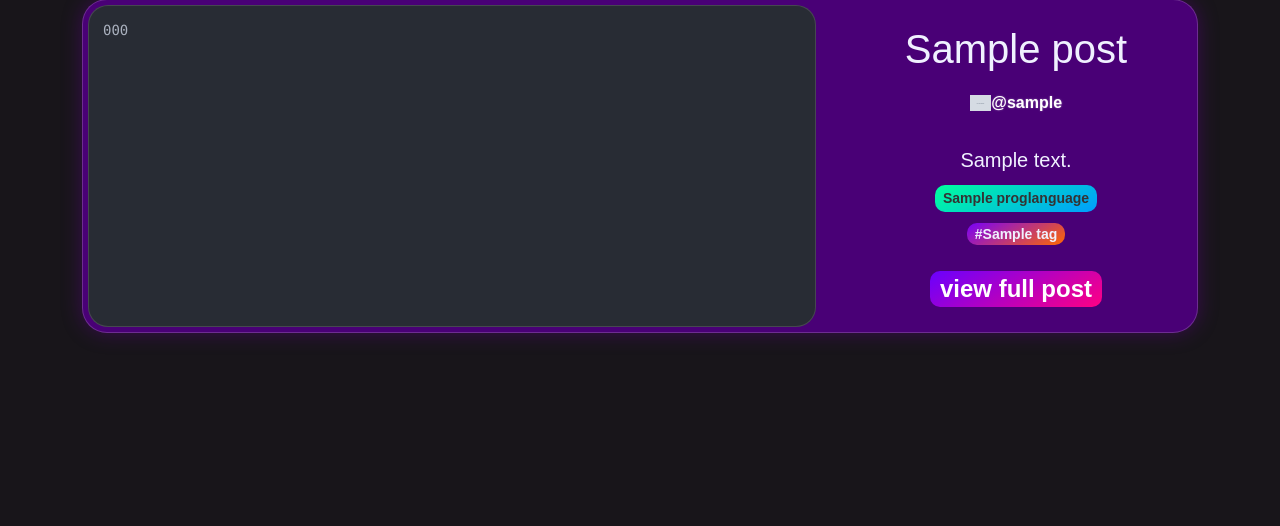
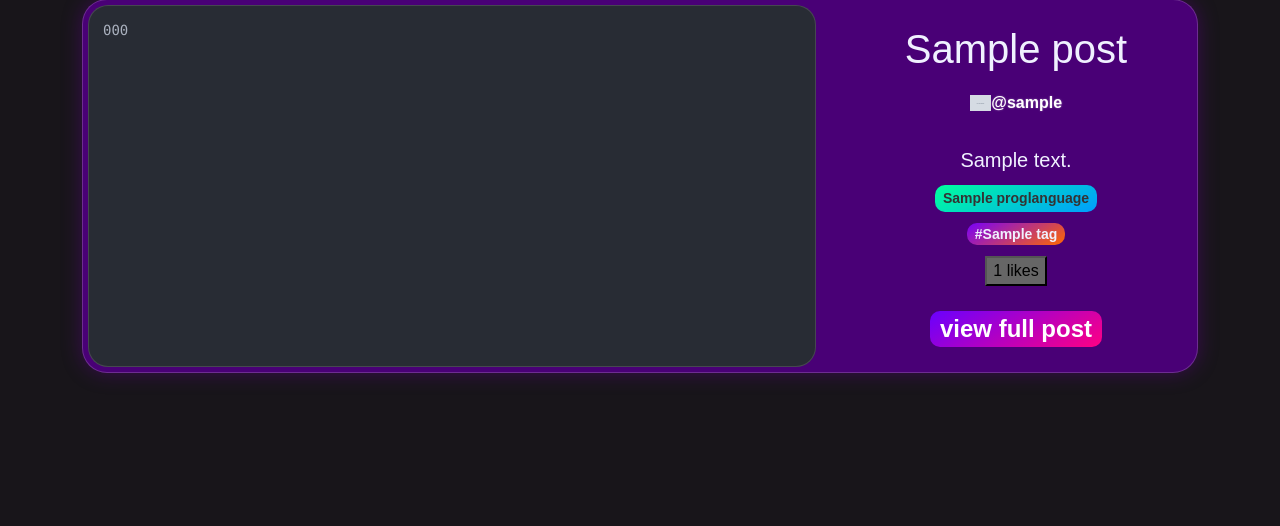
Before and after one commit to xrenvtomate/YaCoder-with-django, a Django app: page / in a window 1280 px wide. Shown: the part 101-627 px from the top of the page. Run offline with Django 3.2, Linux system fonts and the light colour scheme; a user stored in the database is signed in; tables that the repository leaves empty hold one stand-in row (values such as "Sample post"); grey boxes marked "Sample" are stand-in pictures; some libraries are stand-ins or nearby versions.

Commit message:
make base likes

```diff
--- a/project/homepage/models.py
+++ b/project/homepage/models.py
@@ -102,6 +102,11 @@ class Post(PublishableBaseModel, NamedBaseModel):
         blank=True,
         default=0,
     )
+    likes = models.ManyToManyField(
+        User,
+        'лайки',
+        default=0
+    )
     age_of_post = models.DurationField(
         default=datetime.timedelta(0)
     )
--- a/project/homepage/urls.py
+++ b/project/homepage/urls.py
@@ -8,5 +8,8 @@ urlpatterns = [
     path('', views.HomeView.as_view(), name='home'),
     path('create_post/', views.CreatePostView.as_view(), name='create_post'),
     re_path(r'^post/(?P<pk>[1-9][0-9]*)/$', views.PostDetailView.as_view(),
-            name='post')
+            name='post'),
+    re_path(r'^like/(?P<pk>[1-9][0-9]*)/$', views.likeView,
+            name='like')
+
 ]
--- a/project/homepage/views.py
+++ b/project/homepage/views.py
@@ -3,6 +3,7 @@ from django.shortcuts import get_object_or_404, redirect, render
 from django.views.generic.detail import DetailView
 from django.views.generic.edit import CreateView, FormMixin
 from django.views.generic.list import ListView
+from django.http import JsonResponse
 
 from .forms import CommentForm, PostForm
 from .models import Comment, Post
@@ -61,3 +62,13 @@ class CreatePostView(LoginRequiredMixin, CreateView):
     def form_invalid(self, form):
         return render(self.request, 'homepage/create_post.html',
                       {'form': form})
+
+def likeView(req, pk):
+    if req.method=='POST':
+        user = req.user
+        post = Post.objects.get(pk=pk)
+        if user in post.likes.all():
+            post.likes.remove(user)
+        else:
+            post.likes.add(user)
+        return JsonResponse({'likes': post.likes.count()})
--- a/project/static_dev/css/style.css
+++ b/project/static_dev/css/style.css
@@ -293,3 +293,12 @@ h2 {
     width: 50px;
     height: 50px;
 }
+
+
+.like-btn {
+    background-color: #f00;
+}
+
+.liked button {
+    background-color: #666;
+}
--- /dev/null
+++ b/project/static_dev/js/script.js
@@ -0,0 +1,21 @@
+$(document).ready(function(){
+    $('.like-form').submit(function(e){
+        e.preventDefault();
+        form = $(e.target)
+        $.ajax({
+            type: 'POST',
+            url: $(e.target).attr('action'),
+            data: {
+                'csrfmiddlewaretoken': $('input[name=csrfmiddlewaretoken]').val(),
+            },
+            success: function(data) {
+                likes = data.likes;
+                if (form.hasClass('liked')) {
+                    form.removeClass('liked');
+                }
+                else form.addClass('liked');
+                form.find('button').text(`${likes} likes`)
+            }
+        })
+    });
+});
--- a/project/templates/base.html
+++ b/project/templates/base.html
@@ -20,13 +20,13 @@
     <script>hljs.highlightAll();</script>
     <header class="header">
       {% block header %}
-        {% include 'includes/header.html' %}
+      {% include 'includes/header.html' %}
       {% endblock %}
     </header>
     <main>
       {% block content %}
         No content for you
-      {% endblock %}
+        {% endblock %}
     </main>
     <footer class="footer mt-auto py-3" id="footer">
       {% block footer %}
@@ -37,6 +37,7 @@
     <script src="{% static 'js/bootstrap.bundle.min.js' %}"></script>
     <script src="https://code.jquery.com/jquery-3.6.0.min.js"></script>
     <script src="https://cdn.jsdelivr.net/npm/bootstrap-select@1.14.0-beta3/dist/js/bootstrap-select.min.js"></script>
+    <script src="{% static "js/script.js" %}"></script>
 
   </body>
-</html>
+  </html>
--- a/project/templates/homepage/homepage.html
+++ b/project/templates/homepage/homepage.html
@@ -2,7 +2,7 @@
 {% load static %}
 
 {% block title %}
-    {{ block.super }}
+{{ block.super }}
 {% endblock %}
 
 {% block content %}
@@ -34,6 +34,10 @@
                     <span class="minicard tag">{{tag}}</span>
                   {% endfor %}
                 </div>
+                <form class="{% if user in post.likes.all%}liked {%endif%}like-form" method="post" action="/like/{{post.id}}/">
+                  {% csrf_token %}
+                  <button type="submit" class="like-btn" id="{{post.id}}">{{post.likes.count}} likes</button>
+                </form>
                 <div class="viewfull"><a href="{{ post.get_absolute_url }}" class="viewfull-btn">view full post</a></div>
               </div>
             </div>
```
